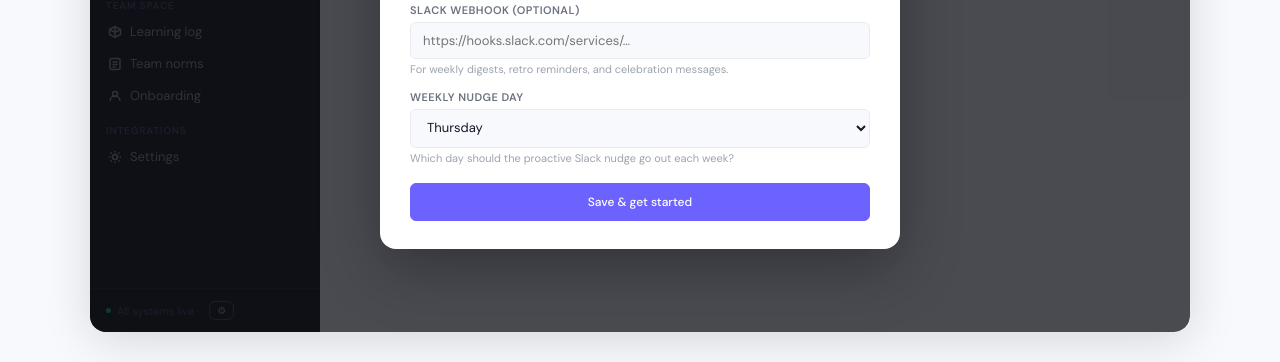
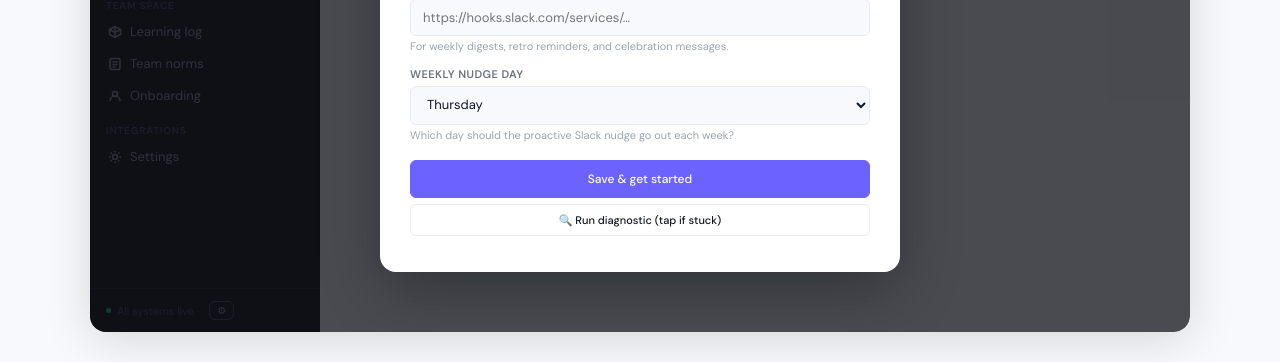
Before and after one commit to zisa17/team-facilitator-app, a website: page public/index.html in a window 1280 px wide. Shown: the part 438-800 px from the top of the page. Drawn offline with Linux system fonts and the light colour scheme.

Commit message:
Add diagnostic button and improve error handling
Added a diagnostic button and updated error display styles.

```diff
--- a/public/index.html
+++ b/public/index.html
@@ -277,8 +277,9 @@ body{font-family:'DM Sans',-apple-system,sans-serif;background:var(--bg);color:v
       <select class="si" id="sNudgeDay"><option value="1">Monday</option><option value="2">Tuesday</option><option value="3">Wednesday</option><option value="4" selected>Thursday</option><option value="5">Friday</option></select>
       <div class="sh">Which day should the proactive Slack nudge go out each week?</div>
     </div>
-    <button class="btn bp" id="setupBtn" onclick="doSetup()" style="width:100%;padding:10px;margin-top:4px;">Save & get started</button>
-    <div id="setupErr" style="font-size:12px;color:var(--red);margin-top:8px;text-align:center;display:none;"></div>
+    <button class="btn bp" id="setupBtn" onclick="doSetup()" style="width:100%;padding:10px;margin-top:4px;">Save &amp; get started</button>
+    <button class="btn" onclick="runDiagnostic()" style="width:100%;padding:8px;margin-top:6px;font-size:11px;">🔍 Run diagnostic (tap if stuck)</button>
+    <div id="setupErr" style="font-size:12px;color:#ef4444;margin-top:8px;text-align:center;word-break:break-all;"></div>
   </div>
 </div>
 
@@ -781,6 +782,21 @@ function showTyp(){const el=document.getElementById('msgs');const d=document.cre
 function hideTyp(){document.getElementById('typ')?.remove();}
 async function sendChat(){if(chatLoading)return;const inp=document.getElementById('cin'),txt=inp.value.trim();if(!txt)return;inp.value='';const ce=document.getElementById('cerr');if(ce)ce.style.display='none';addMsg('user',txt);hist.push({role:'user',content:txt});chatLoading=true;const sb2=document.getElementById('sbtn');if(sb2)sb2.disabled=true;showTyp();try{const res=await fetch(PROXY+'/anthropic/messages',{method:'POST',headers:{'Content-Type':'application/json'},body:JSON.stringify({model:'claude-sonnet-4-20250514',max_tokens:1000,system:buildSys(),messages:hist})});const data=await res.json();hideTyp();if(data.error)throw new Error(data.error.message);const reply=data.content.filter(b=>b.type==='text').map(b=>b.text).join('');hist.push({role:'assistant',content:reply});const ex=extractActions(reply);addMsg('assistant',reply,ex.length?ex:null);}catch(e){hideTyp();hist.pop();if(ce){ce.textContent='Error: '+e.message;ce.style.display='block';}}chatLoading=false;if(sb2)sb2.disabled=false;}
 
+async function runDiagnostic(){
+  const steps=[];
+  const proxy='https://team-facilitator-app-production-bcf4.up.railway.app';
+  try{
+    steps.push('1. Checking proxy health...');
+    const h=await fetch(proxy+'/health');
+    const hd=await h.json();
+    steps.push('Health: '+JSON.stringify(hd));
+    steps.push('2. Testing Supabase POST to teams...');
+    const r=await fetch(proxy+'/supabase/teams',{method:'POST',headers:{'Content-Type':'application/json'},body:JSON.stringify({name:'test',members:[],focus:'',slack_webhook:''})});
+    const rd=await r.text();
+    steps.push('POST status: '+r.status+' body: '+rd.substring(0,200));
+  }catch(e){steps.push('ERROR: '+e.message);}
+  alert(steps.join('\n'));
+}
 if(TEAM_ID){document.getElementById('setupOv').style.display='none';loadAll();}
 else document.getElementById('setupOv').style.display='flex';
 </script>
```
